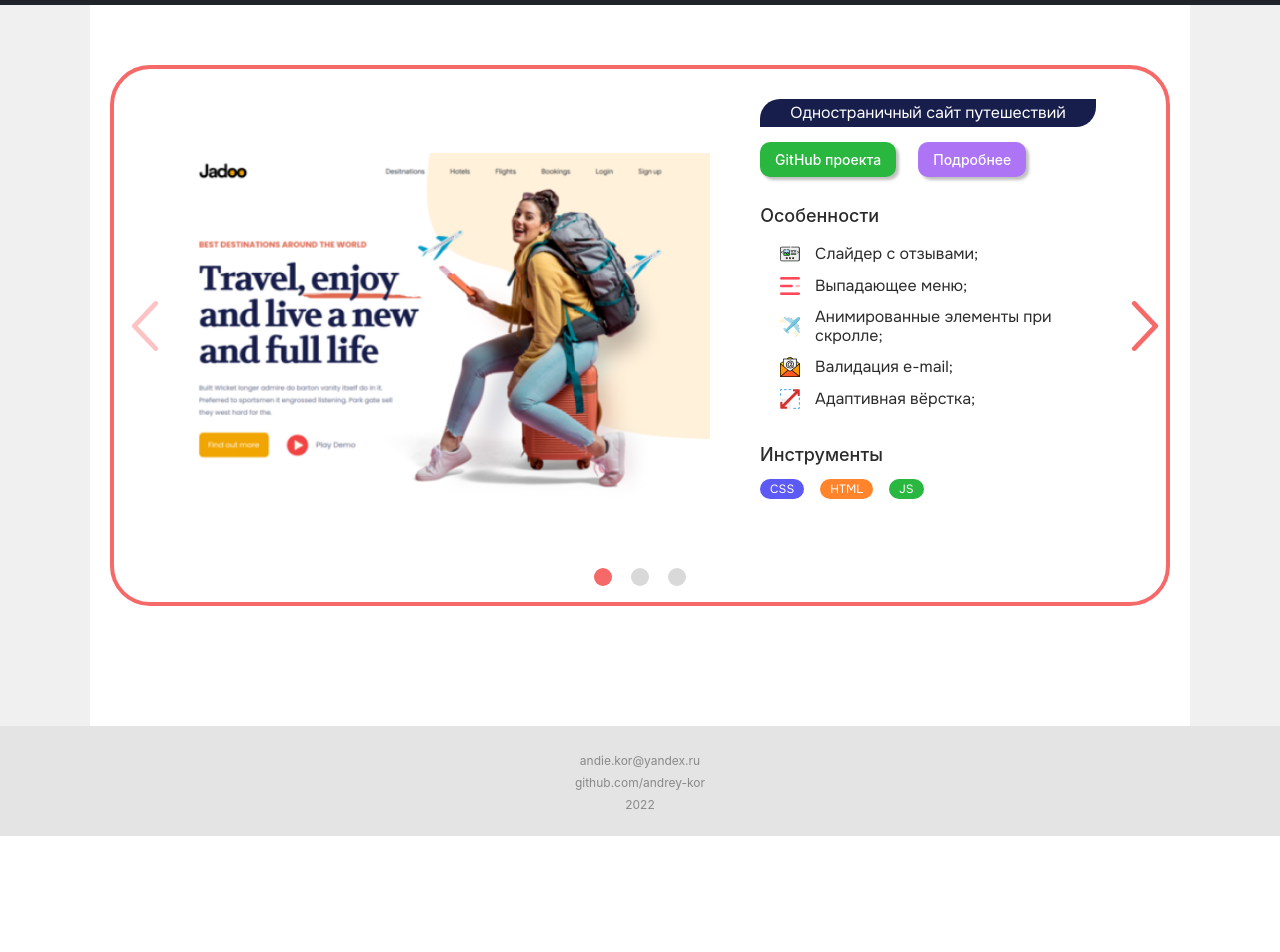
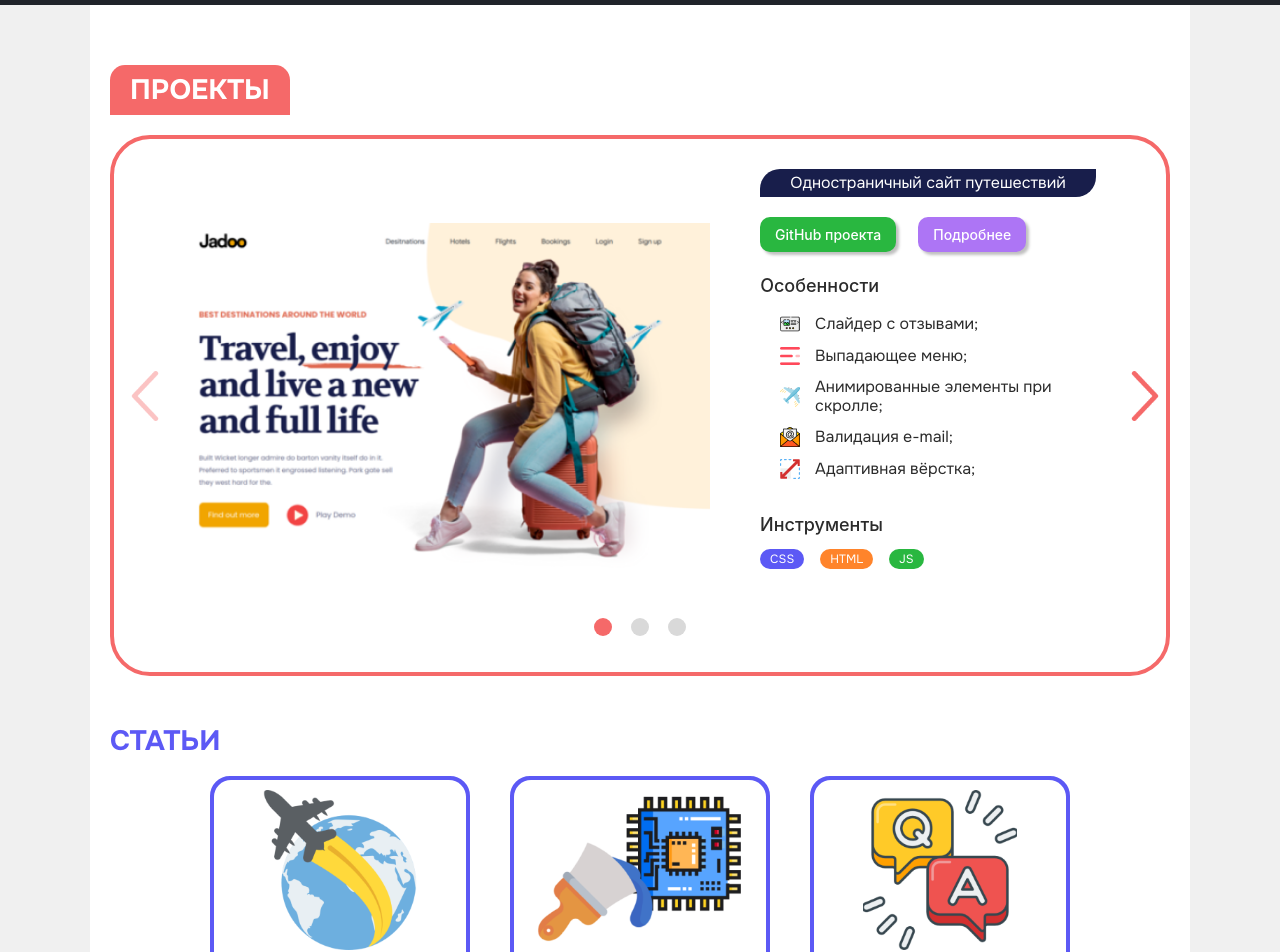
Before and after one commit to andrey-kor/site_andrey-kor, a React (Create React App) app in the folder client/: page / in a window 1280 px wide. Shown: the part 80-1032 px from the top of the page. Before the commit the page ends 916 px from the top, so only its background shows below. Built offline with nearby package versions, Linux system fonts and the light colour scheme.

Commit message:
The name of the Components directory has been changed

```diff
--- a/client/src/components/Footer.js
+++ b/client/src/components/Footer.js
@@ -1,5 +1,5 @@
 import React from 'react'
-import '../styles/compontnts/footer.css'
+import '../styles/components/footer.css'
 
 export const Footer = () => {
     return (
--- a/client/src/components/Header.js
+++ b/client/src/components/Header.js
@@ -1,6 +1,6 @@
 import React, { useState, useEffect } from 'react'
 import { MenuBurger } from './MenuBurger'
-import '../styles/compontnts/header.css'
+import '../styles/components/header.css'
 
 export const Header = () => {
 
--- a/client/src/components/MainSlide.js
+++ b/client/src/components/MainSlide.js
@@ -2,7 +2,7 @@ import React from 'react'
 import { FeatureList } from './FeatureList'
 import { ToolsList } from './ToolsList'
 import importedImages from '../lib/helpers/importImages.js'
-import '../styles/compontnts/mainSlider.css'
+import '../styles/components/mainSlider.css'
 
 export const MainSlide = ({ slide }) => {
     return (
--- a/client/src/components/Slider.js
+++ b/client/src/components/Slider.js
@@ -2,7 +2,7 @@ import React, { useState } from 'react'
 import { SliderArrows } from './SliderArrows'
 import { SlidesRibbon } from './SlidesRibbon'
 import { SliderPoints } from './SliderPoints'
-import '../styles/compontnts/littleSlider.css'
+import '../styles/components/littleSlider.css'
 
 export const Slider = (props) => {
     const [slide, setSlide] = useState(0)
--- a/client/src/components/StepsGallery.js
+++ b/client/src/components/StepsGallery.js
@@ -1,7 +1,7 @@
 import React, { useState, useEffect } from 'react'
 import { StepGalleryImageList } from '../components/StepGalleryImageList'
 import { StepGalleryTextList } from '../components/StepGalleryTextList'
-import '../styles/compontnts/stepsGallery.css'
+import '../styles/components/stepsGallery.css'
 
 export const StepsGallery = ({ slides, scroll }) => {
 
--- a/client/src/pages/MainPage.js
+++ b/client/src/pages/MainPage.js
@@ -1,16 +1,30 @@
 import React from 'react'
 import { Slider } from '../components/Slider'
+import { ArticleCards } from '../components/ArticleCards'
 import sliderProjectsData from '../data/sliderProjectsData.json'
+import articles from '../data/articles.json'
 
 export const MainPage = () => {
     return (
         <div className="content-wrapper">
             <div className="content">
                 <div className="content__body">
+                    <a href="/projects">
+                        <h2 className="title title_pink-filled">ПРОЕКТЫ</h2>
+                    </a>
                     <Slider
                         slides={sliderProjectsData}
                         targetSlider={'projects'}
                     />
+                    <a href="/articles">
+                        <h2 className="title title_blue">СТАТЬИ</h2>
+                    </a>
+                    <ArticleCards
+                        articles={articles}
+                    />
+                    <a href="/about">
+                        <h2 className="title title_orange">ОБО МНЕ</h2>
+                    </a>
                 </div>
             </div>
         </div>
--- a/client/src/styles/compontnts/header.css
+++ b/client/src/styles/components/header.css
@@ -43,8 +43,7 @@
     position: relative;
 }
 
-.menu__item a::after,
-.menu__item button::after{
+.menu__item a::after{
     position: absolute;
     content: '';
     bottom: -10px;
@@ -55,8 +54,7 @@
     transition: .2s;
 }
 
-.menu__item a:hover::after,
-.menu__item button:hover::after{
+.menu__item a:hover::after{
     width: 100%;
 }
 
--- a/client/src/styles/compontnts/littleSlider.css
+++ b/client/src/styles/components/littleSlider.css
@@ -1,7 +1,7 @@
 .slider{
     position: relative;
     overflow: hidden;
-    padding: 20px 0;
+    margin: 20px 0;
 }
 
 .slider__ribbon{
--- a/client/src/styles/index.css
+++ b/client/src/styles/index.css
@@ -46,6 +46,35 @@
     margin: 30px 0 0 0;
 }
 
+.title{
+    margin: 20px 0 0 0;
+    display: inline-block;
+    font-size: 28px;
+    font-weight: 700;
+    color: #fff;
+    line-height: 50px;
+    text-align: center;
+}
+
+.title_pink{
+    color: #F56969;
+}
+
+.title_pink-filled{
+    color: #fff;
+    border-radius: 15px 15px 0 0;
+    padding: 0 20px;
+    background-color: #F56969;
+}
+
+.title_blue{
+    color: #5C59F5;
+}
+
+.title_orange{
+    color: #FF842A;
+}
+
 .text{
     font-family: 'Inter', sans-serif;
     font-size: 18px;
@@ -60,7 +89,7 @@
     border-radius: 10px;
     background-color: #29B740;
     padding: 0 15px;
-    margin: 0 22px 10px 0;
+    margin: 5px 22px 5px 0;
     font-size: 14px;
     line-height: 35px;
     font-family: 'Inter', sans-serif;
```
Also changed, not shown: client/src/styles/components/footer.css (renamed from client/src/styles/compontnts/footer.css), client/src/styles/components/mainSlider.css (renamed from client/src/styles/compontnts/mainSlider.css), client/src/styles/components/stepsGallery.css (renamed from client/src/styles/compontnts/stepsGallery.css).
